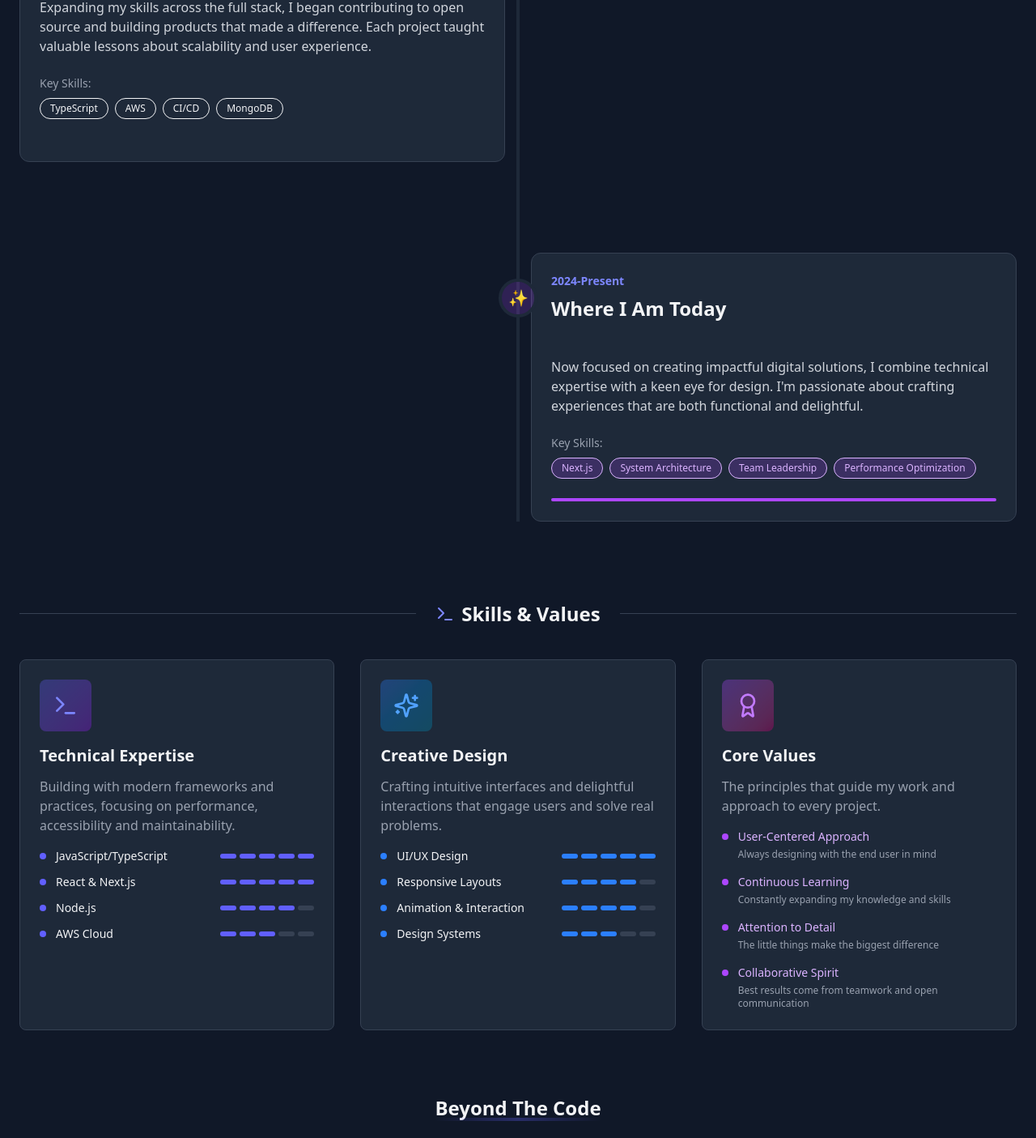
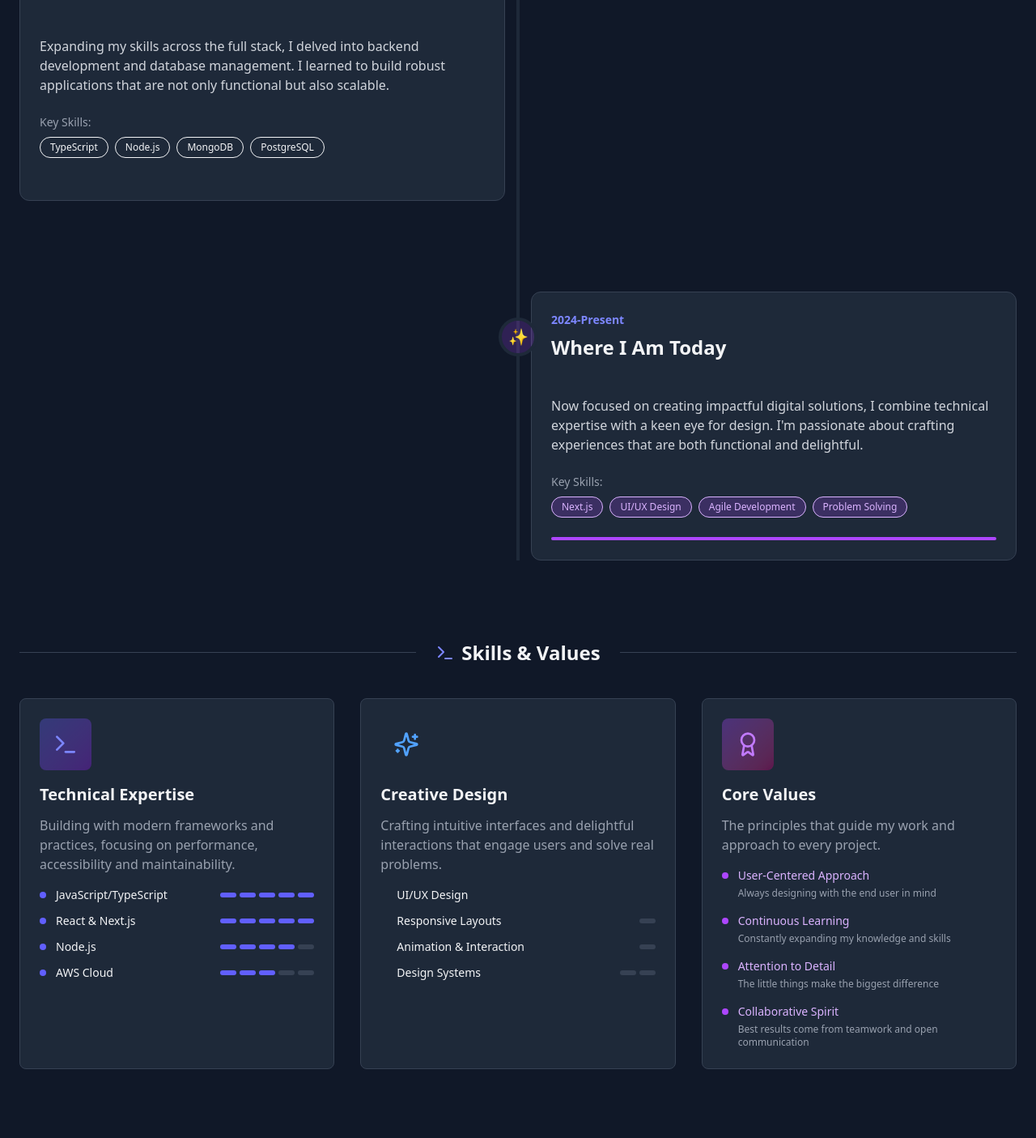
Before and after one commit to dtran813/my-portfolio, a Next.js app: page / in a window 1280 px wide. Shown: the part 2180-3585 px from the top of the page at 81% size. Built offline with nearby package versions, Linux system fonts and the light colour scheme.

Commit message:
Update About section

```diff
--- a/src/components/sections/AboutSection.jsx
+++ b/src/components/sections/AboutSection.jsx
@@ -1,18 +1,16 @@
 import { useState, useRef, useEffect } from "react";
+import { Mail, Sparkles, Terminal, Award } from "lucide-react";
+import { useTheme } from "@/contexts/ThemeContext";
 import {
-  Mail,
-  Sparkles,
-  Terminal,
-  Award,
-  Camera,
-  Globe,
-  Puzzle,
-  Activity,
-} from "lucide-react";
-import { useTheme } from "@/contexts/ThemeContext";
+  CHAPTERS,
+  CORE_VALUES,
+  DESIGN_SKILLS,
+  FUN_FACTS,
+  TECHNICAL_SKILLS,
+} from "@/utils/constants";
 
 export default function AboutSection() {
-  const { darkMode, borderColor, cardBg, accentColor } = useTheme();
+  const { darkMode, textColor, borderColor, cardBg, accentColor } = useTheme();
 
   // For scroll animations
   const [activeChapter, setActiveChapter] = useState(0);
@@ -56,78 +54,6 @@ export default function AboutSection() {
     return () => window.removeEventListener("scroll", determineActiveChapter);
   }, [activeChapter]);
 
-  const chapters = [
-    {
-      title: "The Beginning",
-      year: "2019",
-      content:
-        "My journey began with a fascination for how things work. I built my first website out of curiosity, which quickly evolved into a passion for creating digital experiences.",
-      icon: "💡",
-      color: "indigo",
-      skills: ["HTML", "CSS", "JavaScript"],
-    },
-    {
-      title: "Finding My Path",
-      year: "2020-2021",
-      content:
-        "Diving deeper into development, I discovered the perfect intersection of logic and creativity. I embraced the challenge of solving complex problems while maintaining beautiful interfaces.",
-      icon: "🧭",
-      color: "blue",
-      skills: ["React", "Node.js", "UI/UX Design"],
-    },
-    {
-      title: "Growth & Learning",
-      year: "2022-2023",
-      content:
-        "Expanding my skills across the full stack, I began contributing to open source and building products that made a difference. Each project taught valuable lessons about scalability and user experience.",
-      icon: "🌱",
-      color: "green",
-      skills: ["TypeScript", "AWS", "CI/CD", "MongoDB"],
-    },
-    {
-      title: "Where I Am Today",
-      year: "2024-Present",
-      content:
-        "Now focused on creating impactful digital solutions, I combine technical expertise with a keen eye for design. I'm passionate about crafting experiences that are both functional and delightful.",
-      icon: "✨",
-      color: "purple",
-      skills: [
-        "Next.js",
-        "System Architecture",
-        "Team Leadership",
-        "Performance Optimization",
-      ],
-    },
-  ];
-
-  const funFacts = [
-    {
-      fact: "I've visited 15 countries across 4 continents",
-      icon: <Globe className="w-5 h-5 text-blue-400" />,
-      color: "blue",
-    },
-    {
-      fact: "I capture moments through landscape photography",
-      icon: <Camera className="w-5 h-5 text-green-400" />,
-      color: "green",
-    },
-    {
-      fact: "I collect vinyl records from the 70s and 80s",
-      icon: <Sparkles className="w-5 h-5 text-purple-400" />,
-      color: "purple",
-    },
-    {
-      fact: "I solve complex puzzles to sharpen my mind",
-      icon: <Puzzle className="w-5 h-5 text-yellow-400" />,
-      color: "yellow",
-    },
-    {
-      fact: "I'm dedicated to my fitness routine 3x weekly",
-      icon: <Activity className="w-5 h-5 text-red-400" />,
-      color: "red",
-    },
-  ];
-
   return (
     <section id="about" className="py-20 relative">
       {/* Blob decoration */}
@@ -164,7 +90,7 @@ export default function AboutSection() {
         <div className="relative mb-20">
           {/* Tabs for timeline navigation */}
           <div className="flex flex-wrap justify-center gap-2 md:gap-4 mb-12">
-            {chapters.map((chapter, idx) => (
+            {CHAPTERS.map((chapter, idx) => (
               <button
                 key={`tab-${idx}`}
                 onClick={() => {
@@ -172,9 +98,6 @@ export default function AboutSection() {
                     behavior: "smooth",
                     block: "center",
                   });
-                  console.log(
-                    `Scrolled to ${chapter.title}, activeChapter is now ${activeChapter} with index ${idx}`
-                  );
                 }}
                 className={`px-4 py-2 rounded-full transition-all duration-300 ${
                   activeChapter === idx
@@ -208,7 +131,7 @@ export default function AboutSection() {
             ></div>
 
             {/* Chapter Cards */}
-            {chapters.map((chapter, idx) => (
+            {CHAPTERS.map((chapter, idx) => (
               <div
                 key={chapter.title}
                 className="relative mb-28 last:mb-0"
@@ -240,65 +163,15 @@ export default function AboutSection() {
                 <div className="grid grid-cols-1 md:grid-cols-2 gap-8">
                   {idx % 2 === 1 && <div className="hidden md:block"></div>}
 
-                  <div
-                    className={`${cardBg} rounded-xl border ${
-                      activeChapter === idx
-                        ? "border-indigo-500/50 shadow-lg shadow-indigo-500/10"
-                        : borderColor
-                    } overflow-hidden transform transition-all duration-500 hover:scale-[1.03] hover:shadow-xl group ${
-                      activeChapter === idx ? "scale-[1.02]" : ""
-                    }`}
-                  >
-                    {/* Card header */}
-                    <div
-                      className={`bg-gradient-to-r from-${chapter.color}-500/20 to-transparent p-6`}
-                    >
-                      <div
-                        className={`text-sm font-semibold ${accentColor} mb-2`}
-                      >
-                        {chapter.year}
-                      </div>
-                      <h3 className="text-2xl font-bold mb-1 group-hover:text-indigo-400 transition-colors flex items-center">
-                        {chapter.title}
-                        {activeChapter === idx && (
-                          <Sparkles className="w-4 h-4 ml-2 text-indigo-400" />
-                        )}
-                      </h3>
-                    </div>
-
-                    {/* Card content */}
-                    <div className="p-6 pt-4">
-                      <p
-                        className={`${
-                          darkMode ? "text-gray-300" : "text-gray-600"
-                        } mb-6`}
-                      >
-                        {chapter.content}
-                      </p>
-
-                      {/* Skills Tags */}
-                      <div className="mb-6">
-                        <div className="text-sm text-gray-400 mb-2">
-                          Key Skills:
-                        </div>
-                        <div className="flex flex-wrap gap-2">
-                          {chapter.skills.map((skill) => (
-                            <span
-                              key={skill}
-                              className={`px-3 py-1 text-xs rounded-full bg-${chapter.color}-500/20 text-${chapter.color}-300 border border-${chapter.color}-500/10`}
-                            >
-                              {skill}
-                            </span>
-                          ))}
-                        </div>
-                      </div>
-
-                      {/* Decoration bar */}
-                      <div
-                        className={`w-full h-1 bg-${chapter.color}-500 rounded-full overflow-hidden mt-6`}
-                      ></div>
-                    </div>
-                  </div>
+                  <ChapterCard
+                    chapter={chapter}
+                    idx={idx}
+                    activeChapter={activeChapter}
+                    cardBg={cardBg}
+                    accentColor={accentColor}
+                    borderColor={borderColor}
+                    darkMode={darkMode}
+                  />
 
                   {idx % 2 === 0 && <div className="hidden md:block"></div>}
                 </div>
@@ -320,38 +193,165 @@ export default function AboutSection() {
 
           {/* Skill cards */}
           <div className="grid grid-cols-1 md:grid-cols-3 gap-8">
+            <SkillCard
+              title="Technical Expertise"
+              description="Building with modern frameworks and practices, focusing on performance, accessibility and maintainability."
+              icon={<Terminal className="h-8 w-8 text-indigo-400" />}
+              color="indigo"
+              skills={TECHNICAL_SKILLS}
+              cardBg={cardBg}
+              borderColor={borderColor}
+            />
+
+            <SkillCard
+              title="Creative Design"
+              description="Crafting intuitive interfaces and delightful interactions that engage users and solve real problems."
+              icon={<Sparkles className="h-8 w-8 text-blue-400" />}
+              color="blue"
+              skills={DESIGN_SKILLS}
+              cardBg={cardBg}
+              borderColor={borderColor}
+            />
+
+            <ValuesCard
+              values={CORE_VALUES}
+              cardBg={cardBg}
+              borderColor={borderColor}
+            />
+          </div>
+        </div>
+
+        {/* Personal interests */}
+        <div className="mt-20 mb-20">
+          <h3 className="text-2xl font-bold mb-10 text-center">
+            <span className="relative inline-block">
+              Beyond The Code
+              <div className="absolute bottom-0 left-0 w-full h-1 bg-gradient-to-r from-transparent via-indigo-500 to-transparent opacity-30"></div>
+            </span>
+          </h3>
+
+          <div className="grid grid-cols-1 md:grid-cols-5 gap-6">
+            {FUN_FACTS.map((fact, i) => (
+              <FactCard
+                key={i}
+                fact={fact}
+                textColor={textColor}
+                cardBg={cardBg}
+                borderColor={borderColor}
+                darkMode={darkMode}
+              />
+            ))}
+          </div>
+        </div>
+
+        {/* Call to action */}
+        <div className="mt-20 text-center">
+          <CallToAction darkMode={darkMode} />
+        </div>
+      </div>
+    </section>
+  );
+}
+
+const ChapterCard = ({
+  chapter,
+  idx,
+  activeChapter,
+  cardBg,
+  accentColor,
+  borderColor,
+  darkMode,
+}) => (
+  <div
+    className={`${cardBg} rounded-xl border ${
+      activeChapter === idx
+        ? "border-indigo-500/50 shadow-lg shadow-indigo-500/10"
+        : borderColor
+    } overflow-hidden transform transition-all duration-500 hover:scale-[1.03] hover:shadow-xl group ${
+      activeChapter === idx ? "scale-[1.02]" : ""
+    }`}
+  >
+    {/* Card header */}
+    <div
+      className={`bg-gradient-to-r from-${chapter.color}-500/20 to-transparent p-6`}
+    >
+      <div className={`text-sm font-semibold ${accentColor} mb-2`}>
+        {chapter.year}
+      </div>
+      <h3 className="text-2xl font-bold mb-1 group-hover:text-indigo-400 transition-colors flex items-center">
+        {chapter.title}
+        {activeChapter === idx && (
+          <Sparkles className="w-4 h-4 ml-2 text-indigo-400" />
+        )}
+      </h3>
+    </div>
+
+    {/* Card content */}
+    <div className="p-6 pt-4">
+      <p className={`${darkMode ? "text-gray-300" : "text-gray-600"} mb-6`}>
+        {chapter.content}
+      </p>
+
+      {/* Skills Tags */}
+      <div className="mb-6">
+        <div className="text-sm text-gray-400 mb-2">Key Skills:</div>
+        <div className="flex flex-wrap gap-2">
+          {chapter.skills.map((skill) => (
+            <span
+              key={skill}
+              className={`px-3 py-1 text-xs rounded-full bg-${chapter.color}-500/20 text-${chapter.color}-300 border border-${chapter.color}-500/10`}
+            >
+              {skill}
+            </span>
+          ))}
+        </div>
+      </div>
+
+      {/* Decoration bar */}
+      <div
+        className={`w-full h-1 bg-${chapter.color}-500 rounded-full overflow-hidden mt-6`}
+      ></div>
+    </div>
+  </div>
+);
+
+const SkillCard = ({
+  title,
+  description,
+  icon,
+  color,
+  skills,
+  cardBg,
+  borderColor,
+}) => (
   <div
     className={`${cardBg} rounded-lg border ${borderColor} p-6 transform hover:scale-[1.02] transition-all duration-300 hover:shadow-lg`}
   >
     <div className="relative h-16 w-16 mb-4">
-                <div className="absolute inset-0 bg-gradient-to-br from-indigo-500 to-purple-600 rounded-lg opacity-20 animate-pulse-slow"></div>
+      <div
+        className={`absolute inset-0 bg-gradient-to-br from-${color}-500 to-${
+          color === "indigo" ? "purple" : color === "blue" ? "cyan" : "pink"
+        }-600 rounded-lg opacity-20 animate-pulse-slow`}
+      ></div>
       <div className="absolute inset-0 flex items-center justify-center">
-                  <Terminal className="h-8 w-8 text-indigo-400" />
+        {icon}
       </div>
     </div>
 
-              <h4 className="text-xl font-bold mb-3">Technical Expertise</h4>
-              <p className="text-gray-400 mb-4">
-                Building with modern frameworks and practices, focusing on
-                performance, accessibility and maintainability.
-              </p>
+    <h4 className="text-xl font-bold mb-3">{title}</h4>
+    <p className="text-gray-400 mb-4">{description}</p>
 
     <div className="space-y-3">
-                {[
-                  { skill: "JavaScript/TypeScript", level: 5 },
-                  { skill: "React & Next.js", level: 5 },
-                  { skill: "Node.js", level: 4 },
-                  { skill: "AWS Cloud", level: 3 },
-                ].map((item, i) => (
+      {skills.map((item, i) => (
         <div key={i} className="flex items-center">
-                    <div className="h-2 w-2 rounded-full bg-indigo-500 mr-3"></div>
+          <div className={`h-2 w-2 rounded-full bg-${color}-500 mr-3`}></div>
           <div className="text-sm">{item.skill}</div>
           <div className="ml-auto flex">
             {[...Array(5)].map((_, j) => (
               <div
                 key={j}
                 className={`h-1.5 w-5 rounded-full ml-1 ${
-                            j < item.level ? "bg-indigo-500" : "bg-gray-700"
+                  j < item.level ? `bg-${color}-500` : "bg-gray-700"
                 }`}
               ></div>
             ))}
@@ -360,48 +360,9 @@ export default function AboutSection() {
       ))}
     </div>
   </div>
+);
 
-            <div
-              className={`${cardBg} rounded-lg border ${borderColor} p-6 transform hover:scale-[1.02] transition-all duration-300 hover:shadow-lg`}
-            >
-              <div className="relative h-16 w-16 mb-4">
-                <div className="absolute inset-0 bg-gradient-to-br from-blue-500 to-cyan-600 rounded-lg opacity-20 animate-pulse-slow"></div>
-                <div className="absolute inset-0 flex items-center justify-center">
-                  <Sparkles className="h-8 w-8 text-blue-400" />
-                </div>
-              </div>
-
-              <h4 className="text-xl font-bold mb-3">Creative Design</h4>
-              <p className="text-gray-400 mb-4">
-                Crafting intuitive interfaces and delightful interactions that
-                engage users and solve real problems.
-              </p>
-
-              <div className="space-y-3">
-                {[
-                  { skill: "UI/UX Design", level: 5 },
-                  { skill: "Responsive Layouts", level: 4 },
-                  { skill: "Animation & Interaction", level: 4 },
-                  { skill: "Design Systems", level: 3 },
-                ].map((item, i) => (
-                  <div key={i} className="flex items-center">
-                    <div className="h-2 w-2 rounded-full bg-blue-500 mr-3"></div>
-                    <div className="text-sm">{item.skill}</div>
-                    <div className="ml-auto flex">
-                      {[...Array(5)].map((_, j) => (
-                        <div
-                          key={j}
-                          className={`h-1.5 w-5 rounded-full ml-1 ${
-                            j < item.level ? "bg-blue-500" : "bg-gray-700"
-                          }`}
-                        ></div>
-                      ))}
-                    </div>
-                  </div>
-                ))}
-              </div>
-            </div>
-
+const ValuesCard = ({ values, cardBg, borderColor }) => (
   <div
     className={`${cardBg} rounded-lg border ${borderColor} p-6 transform hover:scale-[1.02] transition-all duration-300 hover:shadow-lg`}
   >
@@ -418,24 +379,7 @@ export default function AboutSection() {
     </p>
 
     <div className="space-y-4">
-                {[
-                  {
-                    value: "User-Centered Approach",
-                    desc: "Always designing with the end user in mind",
-                  },
-                  {
-                    value: "Continuous Learning",
-                    desc: "Constantly expanding my knowledge and skills",
-                  },
-                  {
-                    value: "Attention to Detail",
-                    desc: "The little things make the biggest difference",
-                  },
-                  {
-                    value: "Collaborative Spirit",
-                    desc: "Best results come from teamwork and open communication",
-                  },
-                ].map((item, i) => (
+      {values.map((item, i) => (
         <div key={i} className="group">
           <div className="flex items-center mb-1">
             <div className="h-2 w-2 rounded-full bg-purple-500 mr-3 group-hover:scale-150 transition-transform"></div>
@@ -443,29 +387,15 @@ export default function AboutSection() {
               {item.value}
             </div>
           </div>
-                    <div className="text-xs text-gray-400 pl-5">
-                      {item.desc}
-                    </div>
+          <div className="text-xs text-gray-400 pl-5">{item.desc}</div>
         </div>
       ))}
     </div>
   </div>
-          </div>
-        </div>
+);
 
-        {/* Personal interests */}
-        <div className="mt-20 mb-20">
-          <h3 className="text-2xl font-bold mb-10 text-center">
-            <span className="relative inline-block">
-              Beyond The Code
-              <div className="absolute bottom-0 left-0 w-full h-1 bg-gradient-to-r from-transparent via-indigo-500 to-transparent opacity-30"></div>
-            </span>
-          </h3>
-
-          <div className="grid grid-cols-1 md:grid-cols-5 gap-6">
-            {funFacts.map((fact, i) => (
+const FactCard = ({ fact, textColor, cardBg, borderColor, darkMode }) => (
   <div
-                key={i}
     className={`${cardBg} rounded-lg border ${borderColor} p-6 transform transition-all duration-300 hover:scale-[1.05] hover:shadow-lg group relative overflow-hidden`}
   >
     {/* Decorative circle */}
@@ -481,18 +411,19 @@ export default function AboutSection() {
       </div>
 
       <p
-                    className={`text-${fact.color}-50 group-hover:text-${fact.color}-300 transition-colors`}
+        className={`${textColor} ${
+          darkMode
+            ? `group-hover:text-${fact.color}-300`
+            : `group-hover:text-${fact.color}-600`
+        } transition-colors`}
       >
         {fact.fact}
       </p>
     </div>
   </div>
-            ))}
-          </div>
-        </div>
+);
 
-        {/* Call to action */}
-        <div className="mt-20 text-center">
+const CallToAction = ({ darkMode }) => (
   <div
     className={`px-8 py-10 rounded-xl bg-gradient-to-r from-indigo-900/40 via-indigo-800/30 to-purple-900/40 border border-indigo-500/20 transform transition-all duration-500 hover:shadow-xl hover:shadow-indigo-500/10 group max-w-3xl mx-auto relative overflow-hidden`}
   >
@@ -507,9 +438,8 @@ export default function AboutSection() {
         Ready to Start a Project Together?
       </h3>
       <p className="mb-6 text-gray-300 max-w-lg mx-auto">
-                I'm always looking for new opportunities to create amazing
-                things and exciting collaborations. Let's create something
-                amazing together.
+        I'm always looking for new opportunities to create amazing things and
+        exciting collaborations. Let's create something amazing together.
       </p>
 
       <div className="flex justify-center gap-4">
@@ -520,8 +450,4 @@ export default function AboutSection() {
       </div>
     </div>
   </div>
-        </div>
-      </div>
-    </section>
 );
-}
--- a/src/utils/constants.js
+++ b/src/utils/constants.js
@@ -1,3 +1,5 @@
+import { Activity, Clapperboard, Mountain, Tent, Sparkles } from "lucide-react";
+
 export const SITE_CONFIG = {
   name: "Hoa Tran",
   title: "Software Engineer",
@@ -18,6 +20,108 @@ export const NAV_ITEMS = [
   { id: "experience", label: "Experience" },
   { id: "technologies", label: "Tech" },
 ];
+
+// About data - used by AboutSection
+export const CHAPTERS = [
+  {
+    title: "The Beginning",
+    year: "2019",
+    content:
+      "My journey started with a fascication for technology. I began learning the basics of web development, diving into HTML, CSS, and JavaScript. It was a world of endless possibilities.",
+    icon: "💡",
+    color: "indigo",
+    skills: ["HTML", "CSS", "JavaScript"],
+  },
+  {
+    title: "Finding My Path",
+    year: "2020-2021",
+    content:
+      "Diving deeper into development, I discovered the perfect intersection of logic and creativity. I embraced the challenge of solving complex problems while maintaining beautiful interfaces. Besides, I started to learn about not only other programming languages but also game development with C#",
+    icon: "🧭",
+    color: "blue",
+    skills: ["React", "C#", "Java", "Python"],
+  },
+  {
+    title: "Growth & Learning",
+    year: "2022-2023",
+    content:
+      "Expanding my skills across the full stack, I delved into backend development and database management. I learned to build robust applications that are not only functional but also scalable.",
+    icon: "🌱",
+    color: "green",
+    skills: ["TypeScript", "Node.js", "MongoDB", "PostgreSQL"],
+  },
+  {
+    title: "Where I Am Today",
+    year: "2024-Present",
+    content:
+      "Now focused on creating impactful digital solutions, I combine technical expertise with a keen eye for design. I'm passionate about crafting experiences that are both functional and delightful.",
+    icon: "✨",
+    color: "purple",
+    skills: ["Next.js", "UI/UX Design", "Agile Development", "Problem Solving"],
+  },
+];
+
+export const FUN_FACTS = [
+  {
+    fact: "I once solo hiked to the summit of a 14ers",
+    icon: <Mountain className="w-5 h-5 text-green-400" />,
+    color: "green",
+  },
+  {
+    fact: "I've camped in below-freezing temperatures with a summer tent",
+    icon: <Tent className="w-5 h-5 text-blue-400" />,
+    color: "blue",
+  },
+  {
+    fact: "I've slept under the stars in the mountains",
+    icon: <Sparkles className="w-5 h-5 text-purple-400" />,
+    color: "purple",
+  },
+  {
+    fact: "I've watched Spirited Away and Howl's Moving Castle over 3 times",
+    icon: <Clapperboard className="w-5 h-5 text-yellow-400" />,
+    color: "yellow",
+  },
+  {
+    fact: "I'm dedicated to my fitness routine 6x weekly (of course I'm lazy sometimes)",
+    icon: <Activity className="w-5 h-5 text-red-400" />,
+    color: "red",
+  },
+];
+
+export const TECHNICAL_SKILLS = [
+  { skill: "JavaScript/TypeScript", level: 5 },
+  { skill: "React & Next.js", level: 5 },
+  { skill: "Node.js", level: 4 },
+  { skill: "AWS Cloud", level: 3 },
+];
+
+export const DESIGN_SKILLS = [
+  { skill: "UI/UX Design", level: 5 },
+  { skill: "Responsive Layouts", level: 4 },
+  { skill: "Animation & Interaction", level: 4 },
+  { skill: "Design Systems", level: 3 },
+];
+
+export const CORE_VALUES = [
+  {
+    value: "User-Centered Approach",
+    desc: "Always designing with the end user in mind",
+  },
+  {
+    value: "Continuous Learning",
+    desc: "Constantly expanding my knowledge and skills",
+  },
+  {
+    value: "Attention to Detail",
+    desc: "The little things make the biggest difference",
+  },
+  {
+    value: "Collaborative Spirit",
+    desc: "Best results come from teamwork and open communication",
+  },
+];
+// End of About data
 
 // Projects data - used by ProjectsSection
 export const PROJECTS = [
```
Lines whose indentation alone changed are shown as unchanged.
